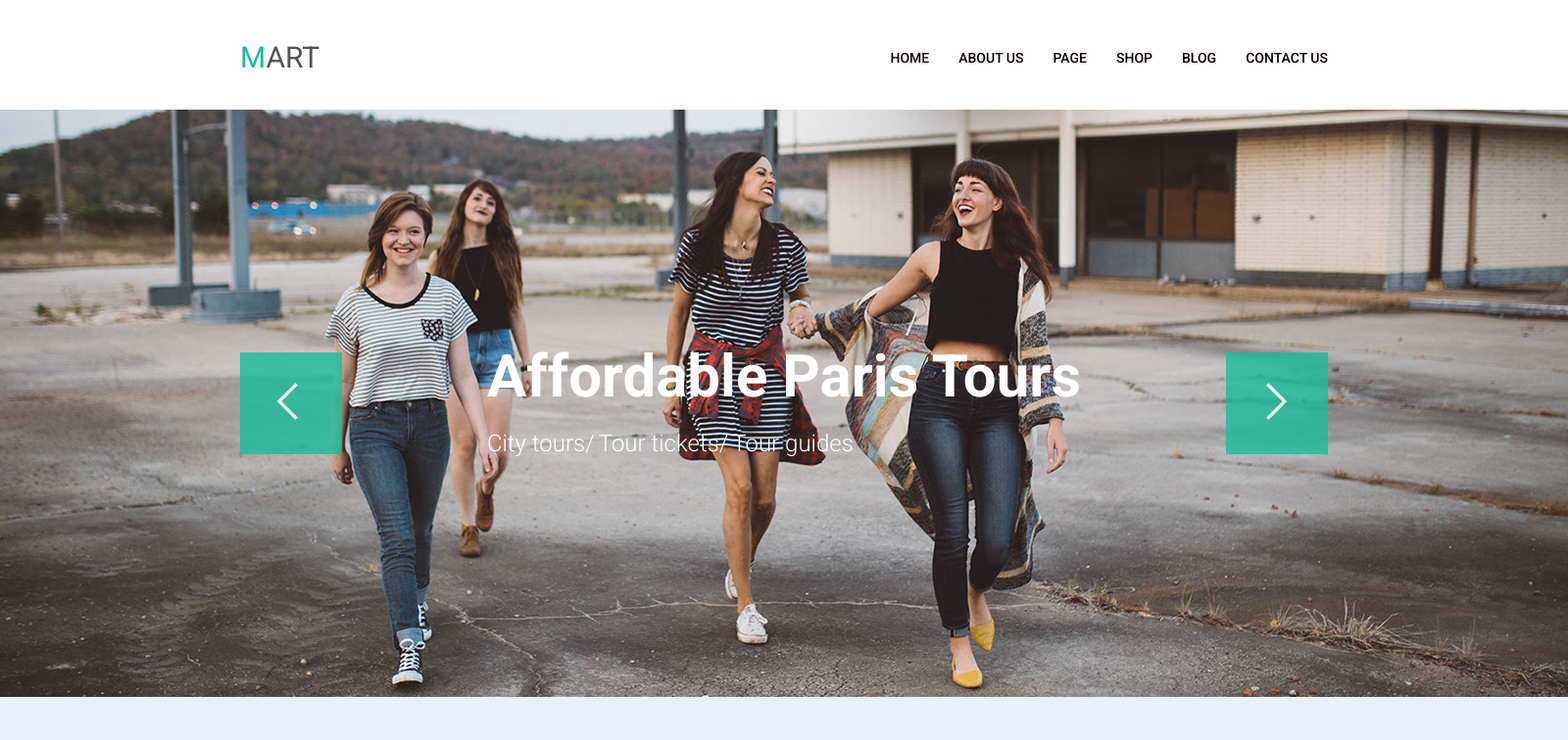
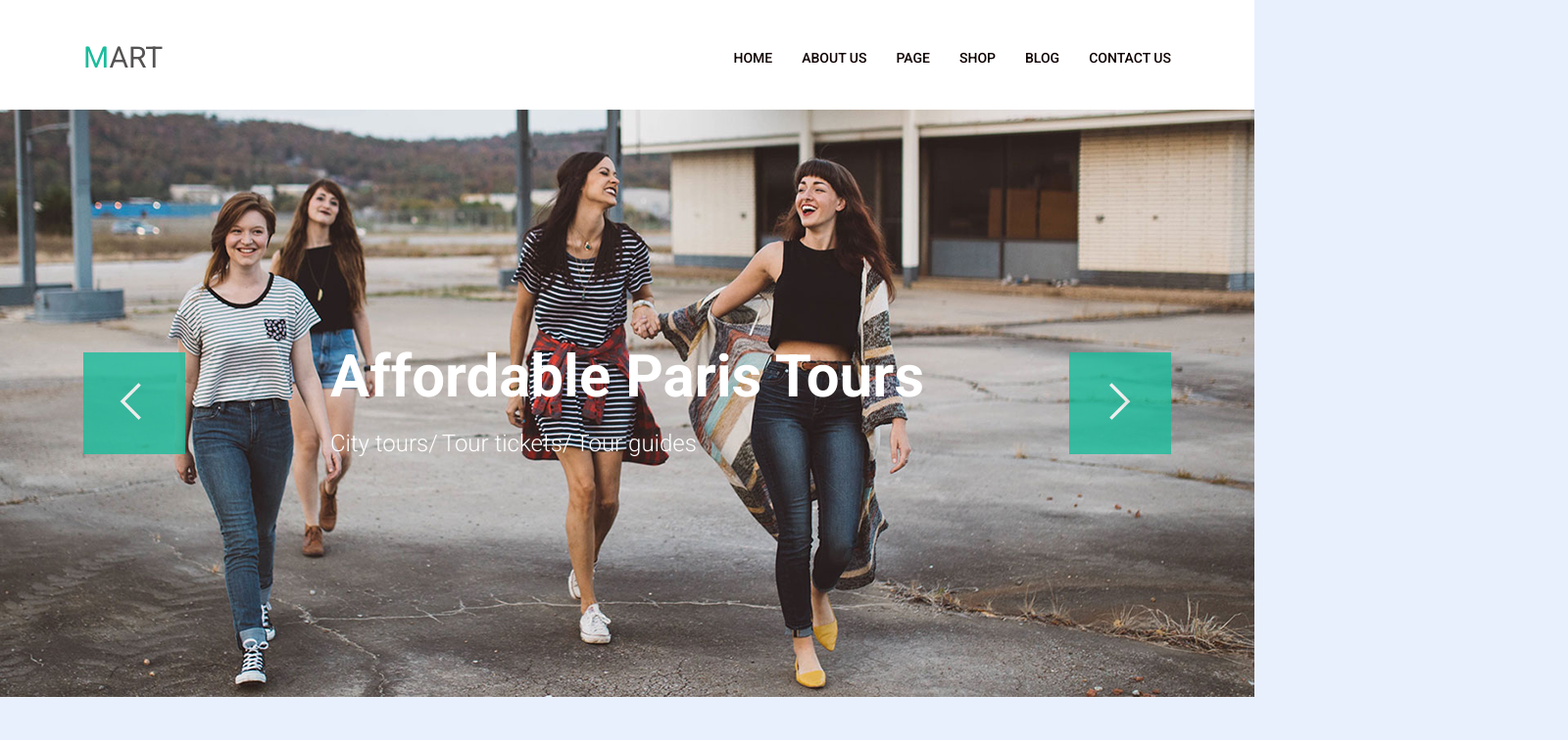
Before and after one commit to Skrypkina/Larysa, a plain HTML site: page html-css/modul5/index.html in a window 1280 px wide. Shown: the top 756 px of the page at 98% size, 1600 px wide, since content can reach past the window. Drawn offline with Linux system fonts and the light colour scheme.

Commit message:
Final modul5

```diff
--- a/html-css/modul5/css/styles.css
+++ b/html-css/modul5/css/styles.css
@@ -7,12 +7,14 @@ html {
 *::after {
     box-sizing: inherit;
 }
-
-.wrapper {
-    width: 1600px;
-    margin: 0 auto;
+body {
     font-family: 'Roboto', sans-serif;
     background-color: #e9f0fd;
+}
+.conteiner {
+   width: 1110px;
+    margin: 0 auto;
+
 }
 
 .clearfix::after {
@@ -33,13 +35,15 @@ img {
     padding-top: 43px;
     padding-bottom: 37px;
     background-color: #ffffff;
+
 }
+
 
 .menu {
     margin: 0;
     padding: 0;
     float: right;
-    margin-right: 245px;
+    /* margin-right: 245px; */
 }
 
 .menu-item {
@@ -72,7 +76,7 @@ img {
     line-height: 32px;
     color: #555252;
     display: inline-block;
-    margin-left: 245px;
+    /* margin-left: 245px; */
 }
 
 .site-logo:hover,
@@ -90,11 +94,21 @@ img {
     margin: auto;
     position: relative;
     margin-bottom: 96px;
+
 }
+.button {
+    height: 104px;
+    position: absolute;
+    transform: translate(-50%, -50%);
+    top: 50%;
+    left: 50%;
+    z-index: 1;
+}
+.slides-image {
+   width: 100%;
+   height: 600px;
+   object-fit: cover;
 
-.slides-image {
-    min-width: 40%;
-    background-size: cover;
 }
 
 .slider-ctrl {
@@ -116,13 +130,13 @@ img {
 }
 
 .slider-ctrl-prev {
-    left: 245px;
+    /* left: 245px; */
     color: #ffffff;
     background-image: url('../img/angle-left.png');
 }
 
 .slider-ctrl-next {
-    right: 245px;
+    right: 0;
     color: #ffffff;
     background-image: url('../img/angle-right.png');
 }
@@ -165,6 +179,7 @@ img {
 
 .main {
     margin-bottom: 98px;
+
 }
 
 .products-title {
@@ -192,7 +207,8 @@ img {
     list-style: none;
     margin: 0;
     padding: 0;
-    margin-left: 245px;
+    /* margin-left: 245px; */
+    width: 100%;
 }
 
 .products-item {
--- a/html-css/modul5/index.html
+++ b/html-css/modul5/index.html
@@ -11,10 +11,11 @@
     <title>Document</title>
 </head>
 
-<body class="wrapper">
+<body>
 
     <header class="header">
-        <nav class="nav">
+
+        <nav class="nav conteiner">
             <a href="#" class="site-logo">Mart</a>
             <ul class="menu clearfix">
                 <li class="menu-item">
@@ -37,10 +38,13 @@
                 </li>
             </ul>
         </nav>
+
     </header>
     <div class="slider">
+            <div class="button conteiner">
         <button class="slider-ctrl slider-ctrl-prev"></button>
         <button class="slider-ctrl slider-ctrl-next"></button>
+         </div>
         <ul class="slides">
             <li class="slides-list">
                 <img class="slides-image" src="img/slide4.png" alt="girls" width="1600" height="600">
@@ -56,6 +60,7 @@
     </div>
 
     <main class="main">
+        <div class="conteiner">
         <h2 class="products-title">New collection</h2>
         <ul class="products clearfix">
             <li class="products-item">
@@ -153,7 +158,7 @@
             </li>
         </ul>
 
-
+    </div>
 
     </main>
     <footer>
```
